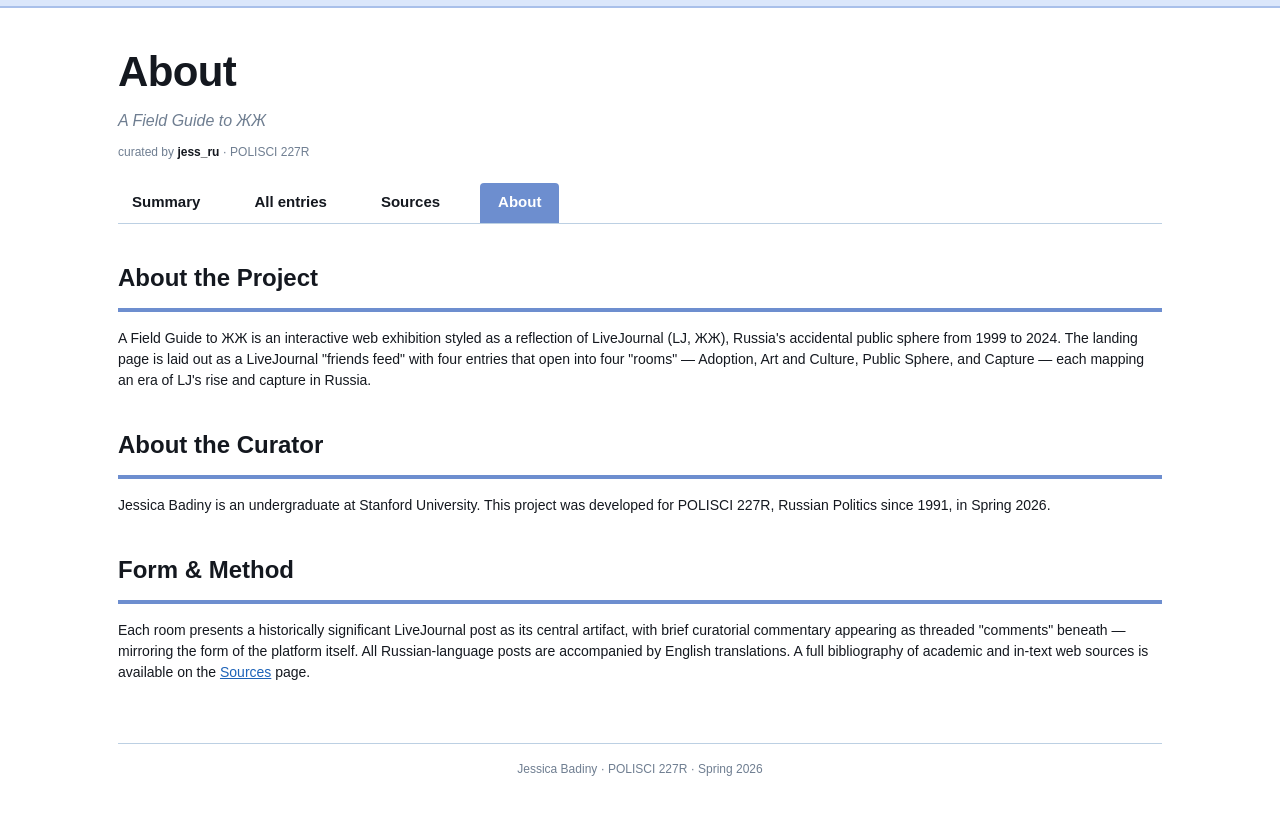
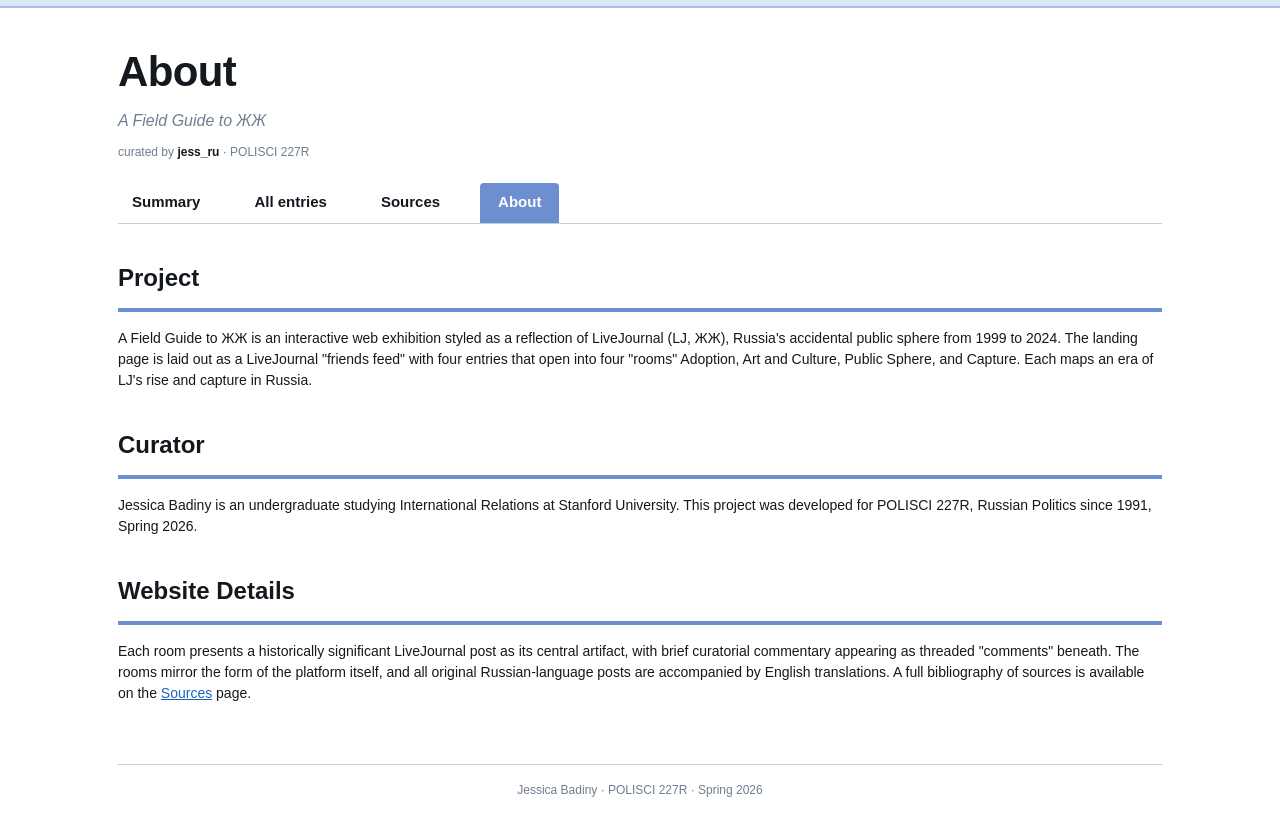
Before and after one commit to jessic4noel/lj-fieldguide, a plain HTML site: page about.html in a window 1280 px wide. Shown: the part 94-930 px from the top of the page. Drawn offline with Linux system fonts and the light colour scheme.

Commit message:
Update about.html

```diff
--- a/about.html
+++ b/about.html
@@ -51,14 +51,14 @@
   </div>
 
   <section class="top-stories-section">
-    <h2 class="section-header">About the Project</h2>
-    <p>A Field Guide to ЖЖ is an interactive web exhibition styled as a reflection of LiveJournal (LJ, ЖЖ), Russia's accidental public sphere from 1999 to 2024. The landing page is laid out as a LiveJournal "friends feed" with four entries that open into four "rooms" — Adoption, Art and Culture, Public Sphere, and Capture — each mapping an era of LJ's rise and capture in Russia.</p>
+    <h2 class="section-header">Project</h2>
+    <p>A Field Guide to ЖЖ is an interactive web exhibition styled as a reflection of LiveJournal (LJ, ЖЖ), Russia's accidental public sphere from 1999 to 2024. The landing page is laid out as a LiveJournal "friends feed" with four entries that open into four "rooms" Adoption, Art and Culture, Public Sphere, and Capture. Each maps an era of LJ's rise and capture in Russia.</p>
 
-    <h2 class="section-header">About the Curator</h2>
-    <p>Jessica Badiny is an undergraduate at Stanford University. This project was developed for POLISCI 227R, Russian Politics since 1991, in Spring 2026.</p>
+    <h2 class="section-header">Curator</h2>
+    <p>Jessica Badiny is an undergraduate studying International Relations at Stanford University. This project was developed for POLISCI 227R, Russian Politics since 1991, Spring 2026.</p>
 
-    <h2 class="section-header">Form &amp; Method</h2>
-    <p>Each room presents a historically significant LiveJournal post as its central artifact, with brief curatorial commentary appearing as threaded "comments" beneath — mirroring the form of the platform itself. All Russian-language posts are accompanied by English translations. A full bibliography of academic and in-text web sources is available on the <a href="sources.html">Sources</a> page.</p>
+    <h2 class="section-header">Website Details</h2>
+    <p>Each room presents a historically significant LiveJournal post as its central artifact, with brief curatorial commentary appearing as threaded "comments" beneath. The rooms mirror the form of the platform itself, and all original Russian-language posts are accompanied by English translations. A full bibliography of sources is available on the <a href="sources.html">Sources</a> page.</p>
   </section>
 
   <p class="footer">
```
